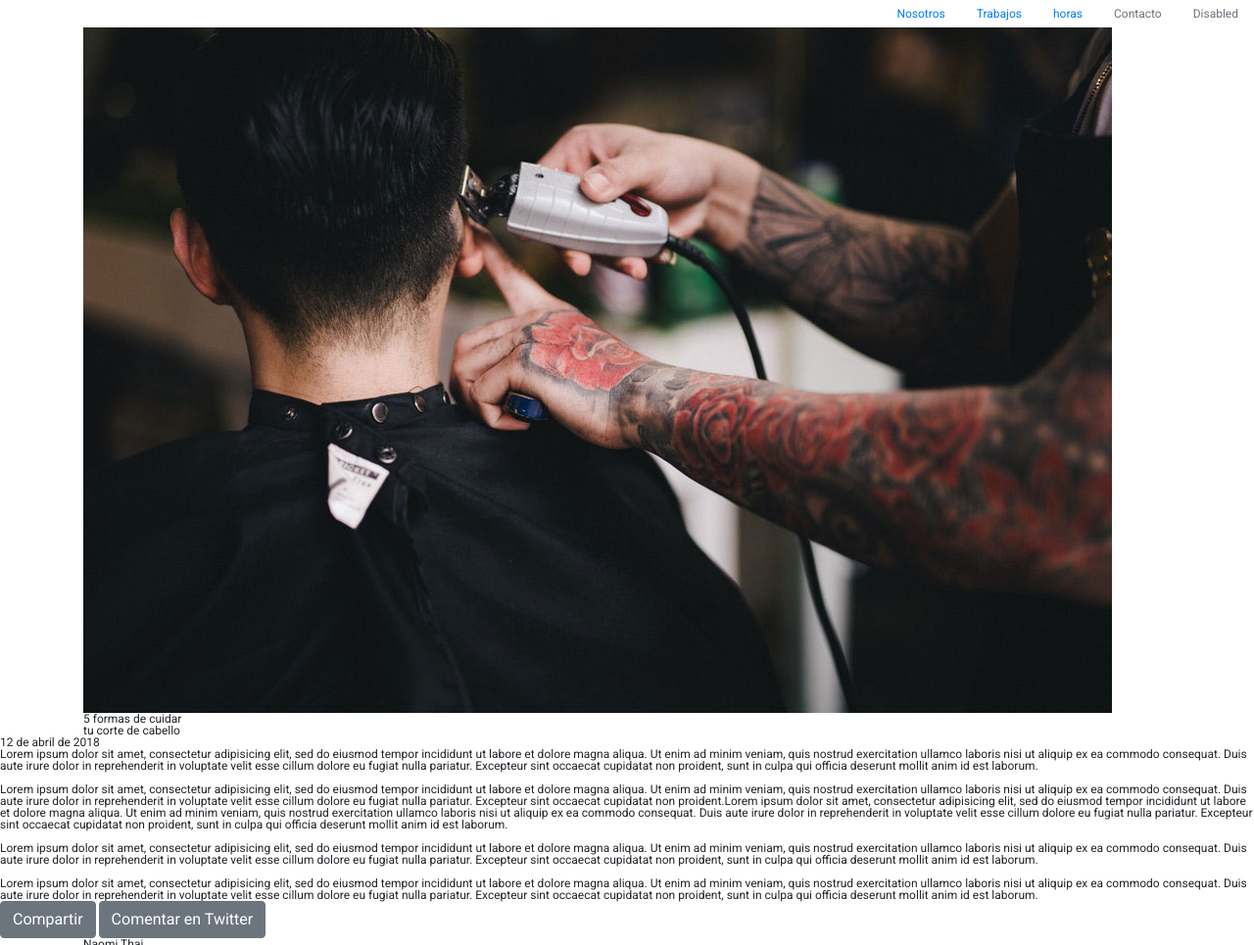
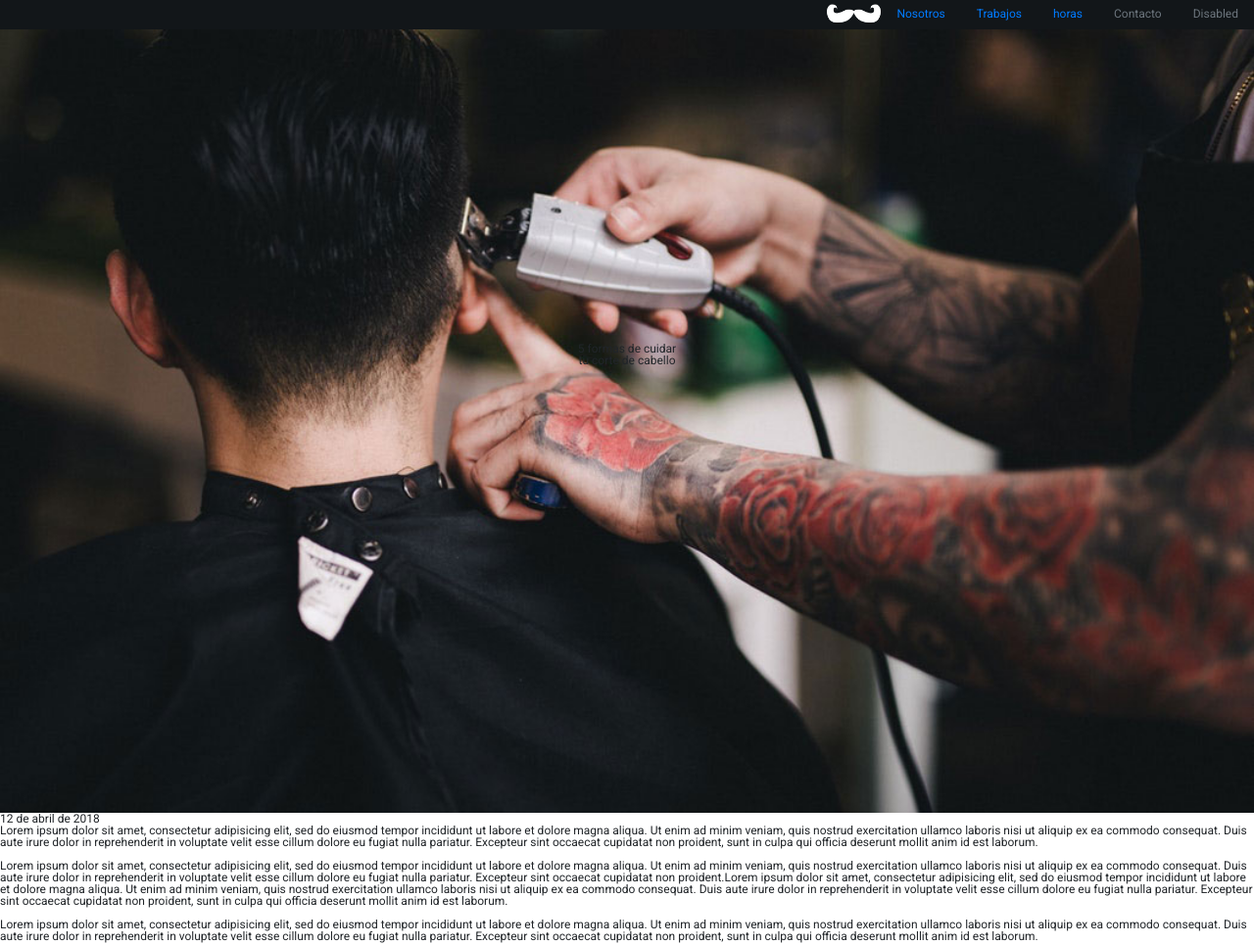
Before and after one commit to bernijimenez/Barbershop, a plain HTML site: page index.html in a window 1280 px wide. Shown: the top 965 px of the page at 98% size. Drawn offline with nearby package versions, Linux system fonts and the light colour scheme; a web font is replaced by a local one.

Commit message:
fix issues

```diff
--- a/assets/sass/layout/_headear.scss
+++ b/assets/sass/layout/_headear.scss
@@ -0,0 +1,12 @@
+.header {
+  background-image: url('../images/post-image.jpg');
+  background-repeat: no-repeat;
+  background-size: cover;
+  height: 100vh;
+
+  &__title {
+    text-align: center;
+    position: relative;
+    top: 40vh;
+  }
+}
--- a/assets/sass/layout/_nav.scss
+++ b/assets/sass/layout/_nav.scss
@@ -0,0 +1,12 @@
+
+/*
+  Te faltó definir el estilo para la clase
+*/
+.navigation {
+  background-color: $eerie-black;
+
+  &__logo {
+    height: 30px;
+    width: 55px;
+  }
+}
--- a/assets/sass/main.scss
+++ b/assets/sass/main.scss
@@ -1,7 +1,5 @@
 @import 'abstracts/variables';
 @import 'abstracts/functions';
-
-
 
 @import 'base/reset';
 @import 'base/typography';
--- a/index.html
+++ b/index.html
@@ -8,9 +8,9 @@
 <link rel="stylesheet" href="assets/css/main.css">
 </head>
 <body>
-<nav>
+<nav class="navigation"> <!-- Para usar un .nav debes crear la clase.... como ahora que uso .navigation-->
   <ul class="nav justify-content-end">
-    <img src="logo.png" alt="">
+    <img src="assets/images/logo.png" alt="" class="navigation__logo">
     <li class="nav-item">
       <a class="nav-link active" href="#">Nosotros</a>
     </li>
@@ -28,12 +28,8 @@
     </li>
   </ul>
 </nav>
-<header class="container header">
-  <div class="row">
-    <div class="col-xs-6 col-md-6">
-
-      <img src="assets/images/post-image.jpg" class="header__logo" alt="">
-  <h1>5 formas de cuidar <br>tu corte de cabello</h1>
+<header class="container-fluid header"> <!-- container-fluid para usar el 100% del espacio -->
+  <h1 class="header__title">5 formas de cuidar <br>tu corte de cabello</h1>
 </div>
 
 </div>
@@ -59,7 +55,7 @@
   <div class="row">
     <div class="col-xs-6 col-md-6">
       <div class="profile__picture">
-      <img src="assets/images/naomi-thaipng" alt="">
+      <img src="assets/images/naomi-thai.png" alt="">
   </div>
 <div class="profile_rrss">
   <h2>Naomi Thai</h2>
```
Also changed, not shown: assets/css/main.css, 1 other file.
